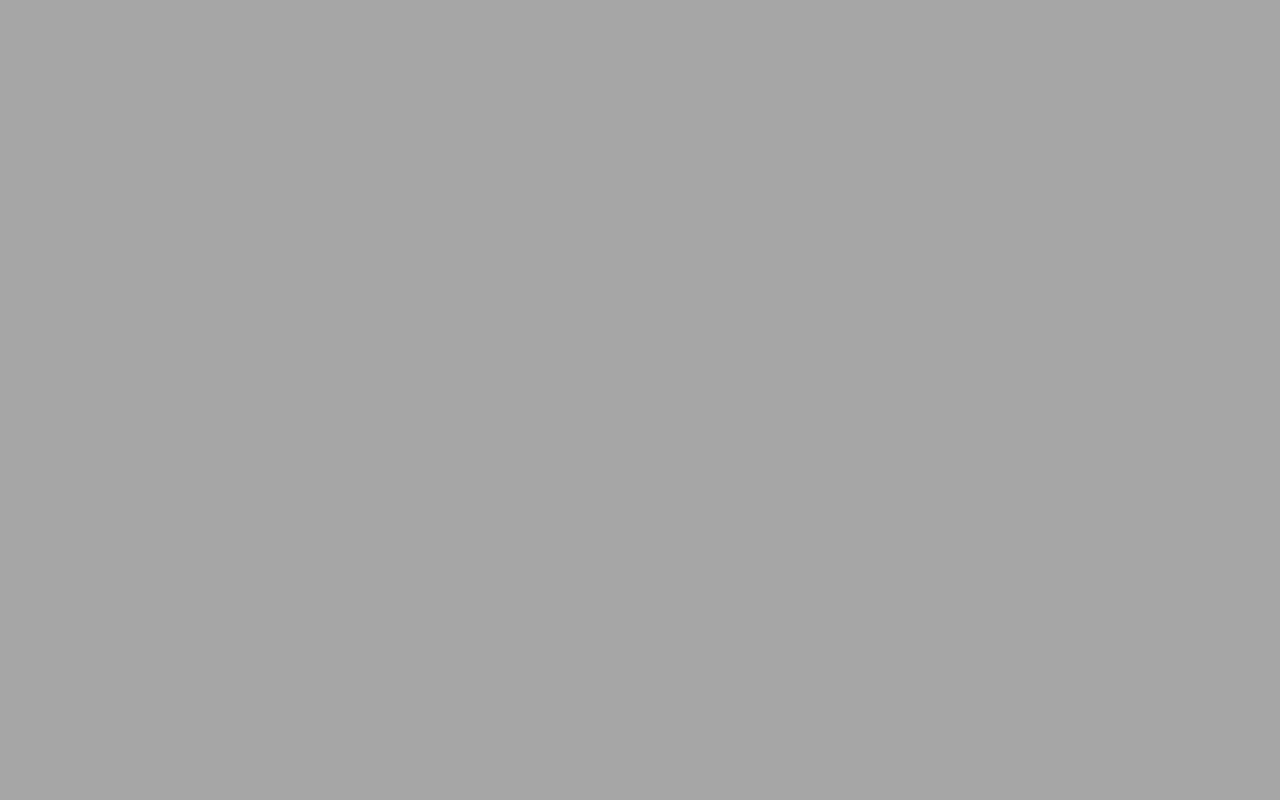
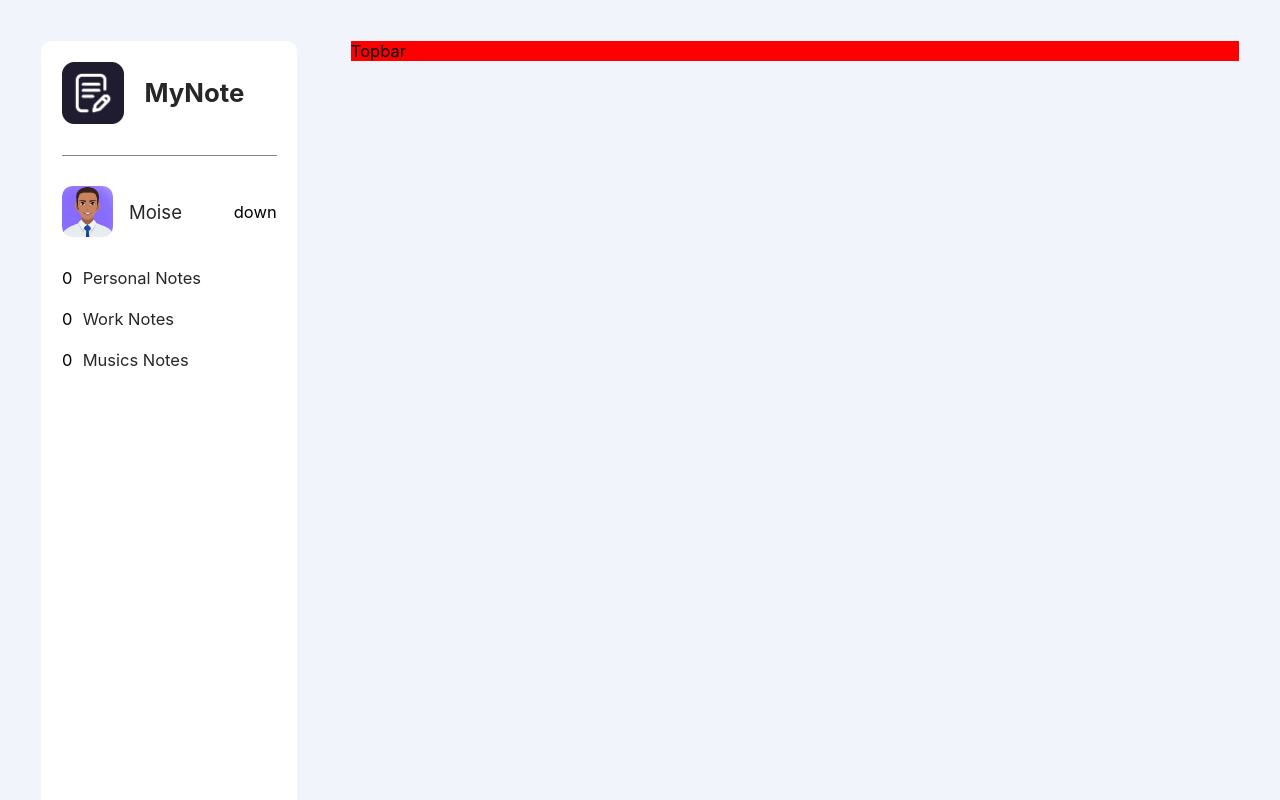
Before and after one commit to moise10r/my_agenda, a React (Create React App) app: page / in a window 1280 px wide. Built offline with nearby package versions, Linux system fonts and the light colour scheme.

Commit message:
Finalize the sideBar

```diff
--- a/src/assets/scss/_typography.scss
+++ b/src/assets/scss/_typography.scss
@@ -17,7 +17,7 @@ html {
 
 body {
   margin: 0;
-  padding: 0;
+  padding: 4rem 4rem 0 4rem;
   font-size: 1.6rem;
   background-color: $secondary-color;
   &::-webkit-scrollbar {
--- a/src/assets/scss/_variable.scss
+++ b/src/assets/scss/_variable.scss
@@ -1,7 +1,7 @@
 $primary-text-color: #272727;
-$secondary-color: #a6a6a6;
-$black-bgcolor: #a1a1a1;
-$darkbleu-bgcolor : #0f2830;
+$secondary-color: #f1f4fa;
+$black-bgcolor: #7b8795;
+$darkbleu-bgcolor : #201c2f;
 $default-border-radius: 0.5rem;
 $light-bgcolor: #fff;
 $white-color: #fff;
--- /dev/null
+++ b/src/components/TopBar/topbar.module.scss
@@ -0,0 +1,4 @@
+.topBarMainContainer {
+    width: 100%;
+    background-color: red;
+}
--- /dev/null
+++ b/src/components/TopBar/topbar.tsx
@@ -0,0 +1,7 @@
+import React from 'react'
+import styles from './topbar.module.scss'
+export default function Topbar() {
+  return (
+    <div className={styles.topBarMainContainer}>Topbar</div>
+  )
+}
--- /dev/null
+++ b/src/components/sideBar/sidebar.module.scss
@@ -0,0 +1,94 @@
+@import "../../assets/scss/variable";
+
+.mainSideBarContainer {
+    display: flex;
+    flex-direction: column;
+    width: 100%;
+    .sideBarMainContent {
+        width: 100%;
+        height: 100%;
+        padding: 2rem;
+        .topContainer {
+            width: 100%;
+            display: flex;
+            align-items: center;
+            justify-content: flex-start;
+        }
+        .imgWrapper {
+            width: 6rem;
+            height: 6rem;
+            display: flex;
+            justify-content: center;
+            align-items: center;
+            margin-right: 2rem;
+            img {
+                width: 100%;
+                height: 100%;
+            }
+        }
+        .textWrapper h1 {
+            color: $primary-text-color;
+            font-size: 2.5rem;
+        }
+        .bar {
+            height: 0.01rem;
+            width: 100%;
+            background-color: $black-bgcolor;
+            margin: 3rem 0;
+        }
+    }
+}
+
+.userContainer {
+    width: 100%;
+    .userProfil {
+        width: 100%;
+        display: flex;
+        align-items: center;
+        justify-content: space-between;
+        margin-bottom: 2rem;
+        .firstUserContainer {
+            display: flex;
+            align-items: center;
+            .profilImgWrapper{
+                width: 5rem;
+                height: 5rem;
+                display: flex;
+                justify-content: center;
+                align-items: center;
+                margin-right: 1.5rem;
+                img {
+                    width: 100%;
+                    height: 100%;
+                    border-radius: 1rem;
+                }
+            }
+            .userName {
+                color: $primary-text-color;
+                font-size: 1.8rem;
+            }
+        }
+    }
+}
+
+.genreMainContainer {
+    width: 100%;
+    .genreContainer {
+        width: 100%;
+        display: flex;
+        align-items: center;
+        flex-direction: column;
+        .genreItem{
+            width: 100%;
+            display: flex;
+            align-items: center;
+            margin: 1rem 0;
+            cursor: pointer;
+            .genreText {
+                color: $primary-text-color;
+                font-size: 1.6rem;
+                margin-left: 1rem;
+            }
+        }
+    }
+}
--- /dev/null
+++ b/src/components/sideBar/sidebar.tsx
@@ -0,0 +1,50 @@
+import React from "react";
+import styles from "./sidebar.module.scss";
+import logo from "../../assets/images/logo.png";
+import profile from "../../assets/images/04.jpg";
+
+export default function sidebar() {
+  return (
+    <div className={styles.mainSideBarContainer}>
+      <div className={styles.sideBarMainContent}>
+        <div className={styles.topContainer}>
+          <div className={styles.imgWrapper}>
+            <img src={logo} alt="logo" />
+          </div>
+          <div className={styles.textWrapper}>
+            <h1>MyNote</h1>
+          </div>
+        </div>
+        <div className={styles.bar}></div>
+        <div className={styles.userContainer}>
+          <div className={styles.userProfil}>
+            <div className={styles.firstUserContainer}>
+              <div className={styles.profilImgWrapper}>
+                <img src={profile} alt="" />
+              </div>
+              <div className={styles.userName}>Moise</div>
+            </div>
+            <div>down</div>
+          </div>
+        </div>
+
+        <div className={styles.genreMainContainer}>
+            <ul className={styles.genreContainer}>
+                <li className={styles.genreItem}>
+                    <div className={styles.genreIcon}>0</div>
+                    <div className={styles.genreText}>Personal Notes</div>
+                </li>
+                <li className={styles.genreItem}>
+                    <div className={styles.genreIcon}>0</div>
+                    <div className={styles.genreText}>Work Notes</div>
+                </li>
+                <li className={styles.genreItem}>
+                    <div className={styles.genreIcon}>0</div>
+                    <div className={styles.genreText}>Musics Notes</div>
+                </li>
+            </ul>
+        </div>
+      </div>
+    </div>
+  );
+}
--- a/src/pages/Home/Home.module.scss
+++ b/src/pages/Home/Home.module.scss
@@ -1,3 +1,21 @@
+@import "../../assets/scss/variable";
+
 .homeMainContainer {
-    background-color: red;
+    position: relative;
+    display: flex;
 }
+
+.homeLeftMainContainer {
+    width: 20%;
+    max-width: 30rem;
+    background-color: $light-bgcolor;
+    height: 100vh;
+    position: fixed;
+    border-radius: 1rem;
+}
+
+.homeRightMainContainer {
+    width: 80%;
+    flex: 1;
+    margin-left: 30rem;
+}
--- a/src/pages/Home/Home.tsx
+++ b/src/pages/Home/Home.tsx
@@ -1,12 +1,19 @@
 import React from 'react'
 import styles from './Home.module.scss'
+import Sidebar from '../../components/sideBar/sidebar';
+import Topbar from '../../components/TopBar/topbar';
+
 export default function Home() {
   return (
     <div className={styles.homeMainContainer}>
-      <div className="homeLeftMainContainer">
-
+      <div className={styles.homeLeftMainContainer}>
+          <Sidebar />
       </div>
-      <div className="homeRightMainContainer"></div>
+      <div className={styles.homeRightMainContainer}>
+          <div className={styles.homeRightContent}>
+            <Topbar/>
+          </div>
+      </div>
 
     </div>
   )
```
Also changed, not shown: src/components/common/baseBtn/BaseBtn.tsx (added, +34 -0 lines), src/assets/images/04.jpg (added), src/assets/images/logo.png (added).
